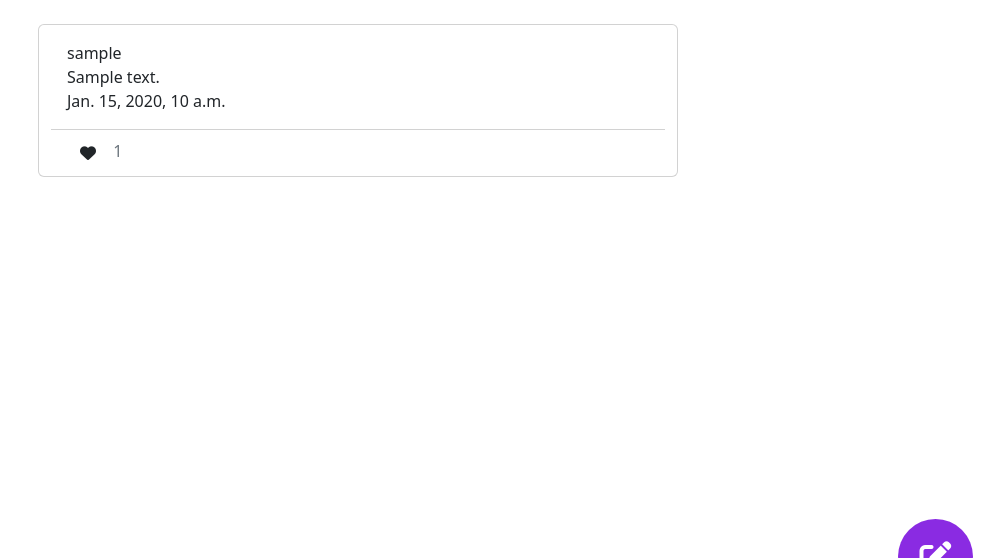
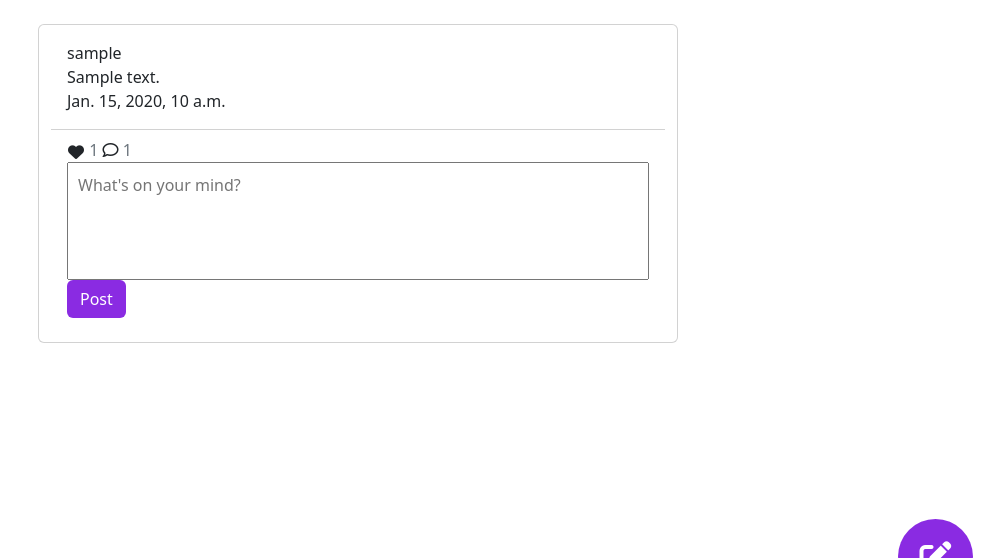
Before and after one commit to ejasquith/mellon, a Django app: template templates/home.html in a window 1280 px wide. Shown: the part 56-614 px from the top of the page, without its empty margins (282-1280 px from the left). Run offline with Django 3.2, Linux system fonts and the light colour scheme; the template is opened without the code that fills it: values that come from a table or form of the project are taken from there, others are empty; a user stored in the database is signed in; tables that the repository leaves empty hold one stand-in row (values such as "Sample post"); parts of the project's set-up code (start-up, migrations or seed data) failed here and were passed over; some libraries are stand-ins or nearby versions.

Commit message:
Implement comment form

```diff
--- a/blog/urls.py
+++ b/blog/urls.py
@@ -4,5 +4,6 @@ from django.urls import path
 urlpatterns = [
     path('', views.PostList.as_view(), name='home'),
     path('create_post/', views.CreatePost.as_view(), name='create_post'),
+    path('create_comment/', views.CreateComment.as_view(), name='create_comment'),
     path('like_post/', views.LikePost.as_view(), name='like_post'),
 ]
--- a/static/css/style.css
+++ b/static/css/style.css
@@ -25,8 +25,12 @@
     vertical-align: middle;
 }
 
-#create-post-form textarea {
+#create-post-form textarea, #create-comment-form textarea {
     padding: 10px;
     width: 100%;
     resize: none;
 }
+
+.btn-like {
+    padding: 0;
+}
--- a/templates/home.html
+++ b/templates/home.html
@@ -14,6 +14,7 @@
             </div>
             <div class="card-footer bg-white">
                 <!--Like Button-->
+                <span class="post-likes-display">
                     <button class="btn btn-like" data-post-id="{{ post.id }}">
                         {% if user in post.likes.all %}
                         <i class="fas fa-heart"></i>
@@ -22,6 +23,20 @@
                         {% endif %}
                     </button>
                     <span class="text-secondary likes">{{ post.num_likes }}</span>
+                </span>
+                <!--Comments-->
+                <span class="post-comments-display">
+                    <i class="far fa-comment"></i>
+                    <span class="text-secondary comments">{{ post.comments.count }}</span>
+                </span>
+
+                <!--Comment form-->
+                <form id="create-comment-form">
+                    {% csrf_token %}
+                    <input type="hidden" id="post" name="post" value="{{ post.id }}">
+                    <textarea id="body" name="body" placeholder="What's on your mind?" rows="4"></textarea>
+                    <input type="submit" value="Post" class="btn post-btn"></input>
+                </form>
             </div>
         </div>
         {% endfor %}
@@ -62,6 +77,33 @@
                 }
             });
         });
+
+        // Handle comment form submission
+        $('#create-comment-form').submit(function (event) {
+                event.preventDefault();
+                const formData = new FormData(this);
+                const csrfToken = formData.get('csrfmiddlewaretoken');
+                const body = formData.get('body');
+                const post_id = formData.get('post');
+
+                // Send an AJAX request to the server to create the post
+                $.ajax({
+                    url: '{% url "create_comment" %}',
+                    method: 'POST',
+                    headers: {
+                        'X-CSRFToken': csrfToken,
+                    },
+                    data: {
+                        'body': body,
+                        'post_id': post_id,
+                    },
+                    success: function (data) {
+                        // Update comments number
+                        // Clear form
+                        // Display comment
+                    },
+                });
+            });
     });
 </script>
 {% endblock %}
```
Also changed, not shown: blog/views.py (+14 -1 lines). Lines whose indentation alone changed are shown as unchanged.
